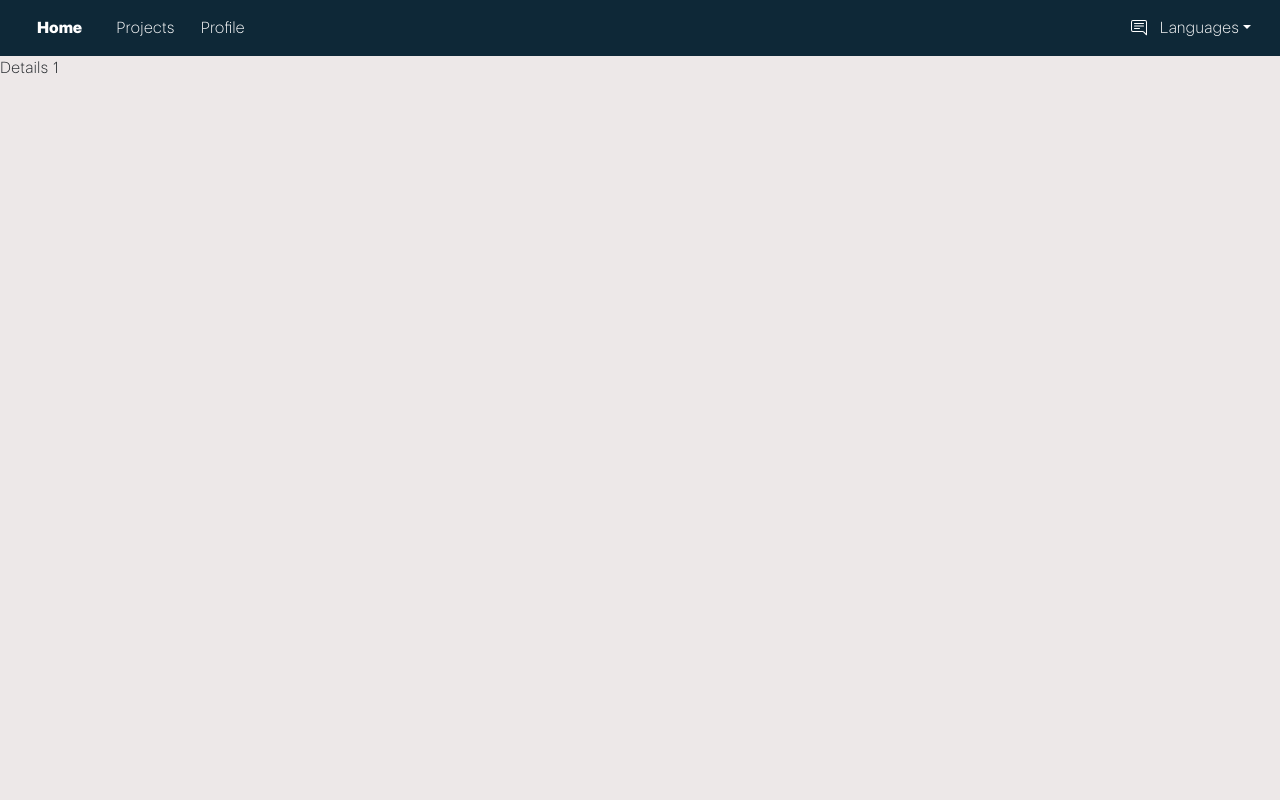
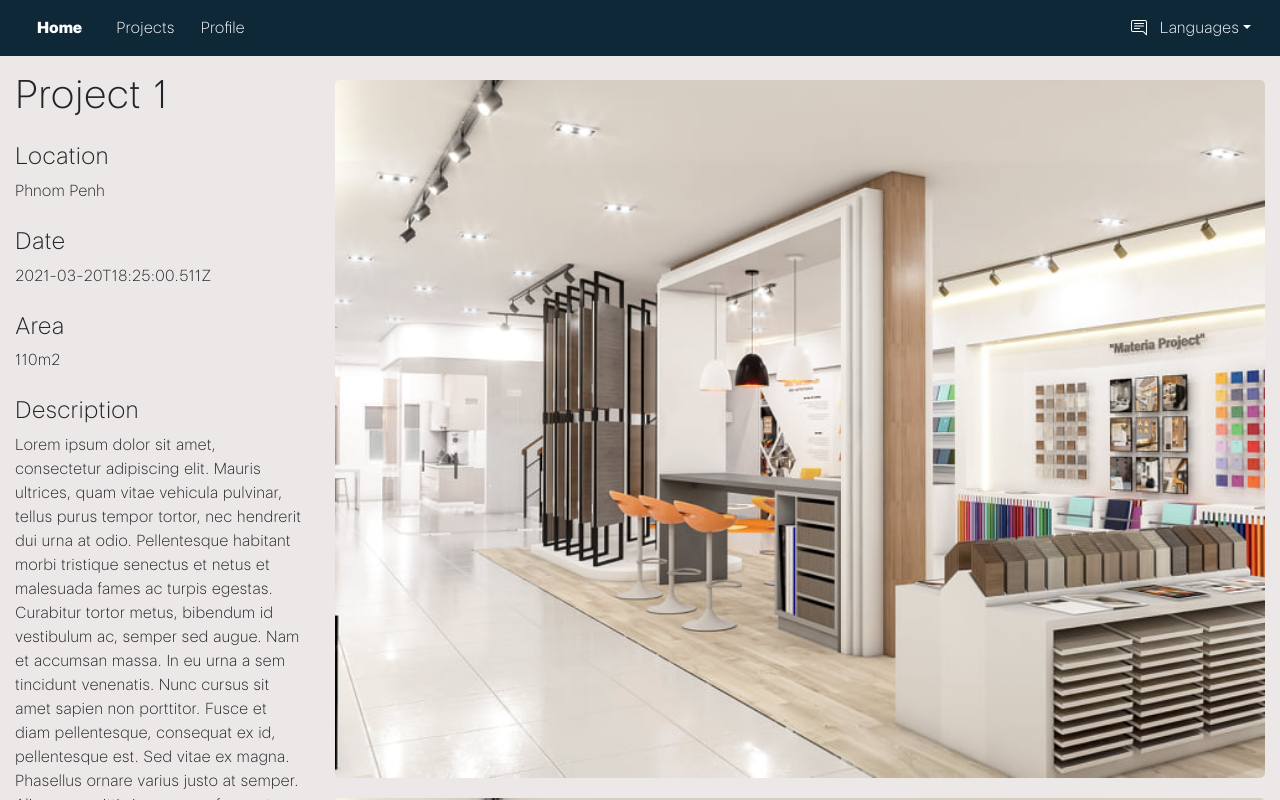
Before and after one commit to lvezia/u_sotheary, a Vue app: page /projects/1 in a window 1280 px wide. Built offline with nearby package versions, Linux system fonts and the light colour scheme.

Commit message:
Project details

```diff
--- a/src/assets/styles/themes/theme-default.css
+++ b/src/assets/styles/themes/theme-default.css
@@ -85,6 +85,24 @@ body {
     animation: fadeInRight ease 1s reverse;
 }
 
+.col-animation:nth-of-type(odd) {
+    position: relative;
+    animation: fadeIn ease 1s;
+    -webkit-animation: fadeIn ease 1s;
+    -moz-animation: fadeIn ease 1s;
+    -o-animation: fadeIn ease 1s;
+    -ms-animation: fadeIn ease 1s;
+}
+
+.col-animation:nth-of-type(even) {
+    position: relative;
+    animation: fadeInRight ease 1s;
+    -webkit-animation: fadeInRight ease 1s;
+    -moz-animation: fadeInRight ease 1s;
+    -o-animation: fadeInRight ease 1s;
+    -ms-animation: fadeInRight ease 1s;
+}
+
 @keyframes fadeIn {
     from {
         left: -20px;
--- a/src/locales/en.json
+++ b/src/locales/en.json
@@ -19,5 +19,11 @@
         "businessFluent": "Business Fluent",
         "proficient": "Proficient",
         "intermediate": "Intermediate"
+    },
+    "project": {
+        "location": "Location",
+        "area": "Area",
+        "description": "Description",
+        "date": "Date"
     }
 }
--- a/src/locales/fr.json
+++ b/src/locales/fr.json
@@ -18,5 +18,11 @@
         "businessFluent": "Professionnel",
         "proficient": "Avancé",
         "intermediate": "Intermédiaire"
+    },
+    "project": {
+        "location": "Lieu",
+        "area": "Superficie",
+        "description": "Description",
+        "date": "Date"
     }
 }
--- a/src/views/Profile.vue
+++ b/src/views/Profile.vue
@@ -7,7 +7,7 @@
           <div class="col-md-4">
             <!-- PROFILE CARD  -->
             <transition appear name="fade-in">
-              <div class="card-profile">
+              <div class="card-profile p-2">
                 <div class="profilePictureContainer">
                   <img :src="displayPicture(profile.profilePicture)" class="profilePicture" />
                 </div>
--- a/src/views/ProjectDetails.vue
+++ b/src/views/ProjectDetails.vue
@@ -2,7 +2,35 @@
   <div id="ProjectDetails">
     <LayoutDefault>
       <div class="gap">
-        Details {{ projectID }}
+          <!-- Left column::Project Details -->
+          <div class="details-container d-flex">
+            <div class="col-md-3 col-left-details">
+              <h1>{{ projectDetails.name }}</h1>
+              <h4 class="mt-4">{{ $t('project.location') }}</h4>
+              <span>{{ projectDetails.location }}</span>
+
+              <h4 class="mt-4">{{ $t('project.date') }}</h4>
+              <span>{{ projectDetails.date }}</span>
+
+              <h4 class="mt-4">{{ $t('project.area') }}</h4>
+              <span>{{ projectDetails.area }}</span>
+
+              <h4 class="mt-4">{{ $t('project.description') }}</h4>
+              <span>{{ projectDetails.description }}</span>
+            </div>
+
+            <!-- Right column::Project Media -->
+            <div class="col-md-9 col-right-details">
+              <div v-for="index in 3" :key="index" class="col-animation img-container">
+                <img
+                  v-if="getImgSrc(projectDetails.mainImage)"
+                  class="d-block img-fluid w-100 h-auto img-project"
+                  :src="getImgSrc(projectDetails.mainImage)"
+                  alt="image slot"
+                >
+              </div>
+            </div>
+          </div>
       </div>
     </LayoutDefault>
   </div>
@@ -17,7 +45,8 @@ export default {
   name: 'ProjectDetails',
   data() {
     return {
-      projectID: null
+      projectID: null,
+      projectDetails: null
     }
   },
   computed: {
@@ -28,6 +57,14 @@ export default {
   methods: {
     initProject() {
       this.projectID = this.$route.params.id
+      this.projectDetails = projectsData.projects.find(obj => obj.id === this.projectID)
+    },
+    getImgSrc(img) {
+      console.log('Img: ', img)
+      if (img) {
+        return require(`../assets/images/${img}`)
+      }
+      return null
     }
   },
   created() {
@@ -37,4 +74,51 @@ export default {
 </script>
 
 <style scoped>
+.details-container {
+  padding: 0.5rem 1rem;
+  overflow: hidden;
+  height:100%;
+}
+
+.col-left-details {
+  margin-top: 70px;
+  position: absolute;
+  overflow-y: scroll;
+  top: 0px;
+  bottom: 0;
+  left: 0;
+}
+
+.col-right-details {
+  margin-top: 70px;
+  position: absolute;
+  overflow-y: scroll;
+  top: 0px;
+  bottom: 0;
+  right: 0;
+}
+
+.img-container {
+  padding: 10px 0
+}
+
+.img-project {
+  border-radius: 5px;
+}
+
+@media only screen and (max-width: 767px) {
+  .details-container {
+    flex-direction: column;
+  }
+
+  .col-left-details {
+  margin-top: 0;
+  position: relative;
+}
+
+.col-right-details {
+  margin-top: 0;
+  position: relative;
+}
+}
 </style>
--- a/src/views/Projects.vue
+++ b/src/views/Projects.vue
@@ -2,17 +2,17 @@
   <div id="Projects">
     <LayoutDefault>
       <div class="gap">
-        <div class="container">
+        <div class="container pt-4">
           <div class="row">
-            <div class="col-md-6 p-2"
-            v-for="(project, index) in projects"
-            :key="index"
-            @mouseenter="isMouseOnProject = index"
-            @mouseleave="isMouseOnProject = null"
-            v-on:click="linkToProjectDetails(project.id)"
+            <div class="col-md-4 pb-4 col-animation"
+              v-for="(project, index) in projects"
+              :key="index"
+              @mouseenter="isMouseOnProject = index"
+              @mouseleave="isMouseOnProject = null"
+              v-on:click="linkToProjectDetails(project.id)"
             >
               <img
-                class="d-block img-fluid w-100 h-auto"
+                class="d-block img-fluid w-100 h-auto card-img"
                 :src="getImgSrc(project.mainImage)"
                 alt="image slot"
               >
@@ -59,6 +59,10 @@ export default {
 </script>
 
 <style scoped>
+.card-img {
+  border-radius: 5px;
+}
+
 .title-project {
   color: #fff;
   margin-top: auto;
@@ -73,10 +77,11 @@ export default {
 
 .hover-project {
   position: absolute;
-  top: 0.5rem;
-  width: calc(100% - 1rem);
-  height: calc(100% - 1rem);
+  top: 0rem;
+  width: calc(100% - 30px);
+  height: calc(100% - 1.5rem);
   background: rgba(14, 40, 55, 0.5);
+  border-radius: 5px;
   display: flex;
   align-content: center;
   justify-content: center;
--- a/src/views/datasetProject.json
+++ b/src/views/datasetProject.json
@@ -1,28 +1,36 @@
 {
     "projects": [{
-            "id": 1,
+            "id": "1",
             "name": "Project 1",
+            "location": "Phnom Penh",
+            "area": "110m2",
             "mainImage": "project1.jpg",
             "description": "Lorem ipsum dolor sit amet, consectetur adipiscing elit. Mauris ultrices, quam vitae vehicula pulvinar, tellus purus tempor tortor, nec hendrerit dui urna at odio. Pellentesque habitant morbi tristique senectus et netus et malesuada fames ac turpis egestas. Curabitur tortor metus, bibendum id vestibulum ac, semper sed augue. Nam et accumsan massa. In eu urna a sem tincidunt venenatis. Nunc cursus sit amet sapien non porttitor. Fusce et diam pellentesque, consequat ex id, pellentesque est. Sed vitae ex magna. Phasellus ornare varius justo at semper. Aliquam sagittis in purus ac fermentum.",
             "date": "2021-03-20T18:25:00.511Z"
         },
         {
-            "id": 2,
+            "id": "2",
             "name": "Project 2",
+            "location": "Phnom Penh",
+            "area": "120m2",
             "mainImage": "project2.jpg",
             "description": "Lorem ipsum dolor sit amet, consectetur adipiscing elit. Mauris ultrices, quam vitae vehicula pulvinar, tellus purus tempor tortor, nec hendrerit dui urna at odio. Pellentesque habitant morbi tristique senectus et netus et malesuada fames ac turpis egestas. Curabitur tortor metus, bibendum id vestibulum ac, semper sed augue. Nam et accumsan massa. In eu urna a sem tincidunt venenatis. Nunc cursus sit amet sapien non porttitor. Fusce et diam pellentesque, consequat ex id, pellentesque est. Sed vitae ex magna. Phasellus ornare varius justo at semper. Aliquam sagittis in purus ac fermentum.",
             "date": "2021-03-21T18:25:00.511Z"
         },
         {
-            "id": 3,
+            "id": "3",
             "name": "Project 3",
+            "location": "Phnom Penh",
+            "area": "130m2",
             "mainImage": "project3.jpg",
             "description": "Lorem ipsum dolor sit amet, consectetur adipiscing elit. Mauris ultrices, quam vitae vehicula pulvinar, tellus purus tempor tortor, nec hendrerit dui urna at odio. Pellentesque habitant morbi tristique senectus et netus et malesuada fames ac turpis egestas. Curabitur tortor metus, bibendum id vestibulum ac, semper sed augue. Nam et accumsan massa. In eu urna a sem tincidunt venenatis. Nunc cursus sit amet sapien non porttitor. Fusce et diam pellentesque, consequat ex id, pellentesque est. Sed vitae ex magna. Phasellus ornare varius justo at semper. Aliquam sagittis in purus ac fermentum.",
             "date": "2021-03-22T18:25:00.511Z"
         },
         {
-            "id": 4,
+            "id": "4",
             "name": "Project 4",
+            "location": "Phnom Penh",
+            "area": "140m2",
             "mainImage": "project4.jpg",
             "description": "Lorem ipsum dolor sit amet, consectetur adipiscing elit. Mauris ultrices, quam vitae vehicula pulvinar, tellus purus tempor tortor, nec hendrerit dui urna at odio. Pellentesque habitant morbi tristique senectus et netus et malesuada fames ac turpis egestas. Curabitur tortor metus, bibendum id vestibulum ac, semper sed augue. Nam et accumsan massa. In eu urna a sem tincidunt venenatis. Nunc cursus sit amet sapien non porttitor. Fusce et diam pellentesque, consequat ex id, pellentesque est. Sed vitae ex magna. Phasellus ornare varius justo at semper. Aliquam sagittis in purus ac fermentum.",
             "date": "2021-03-23T18:25:00.511Z"
```
